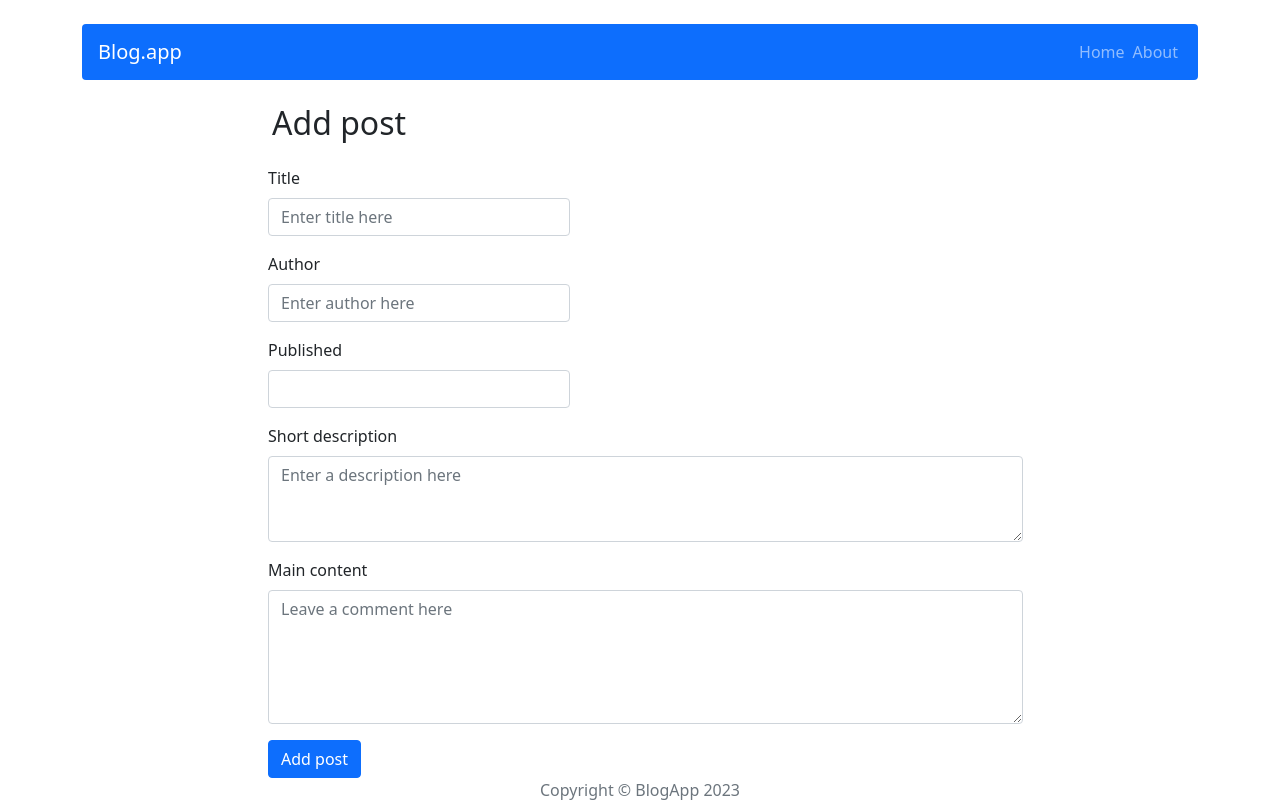
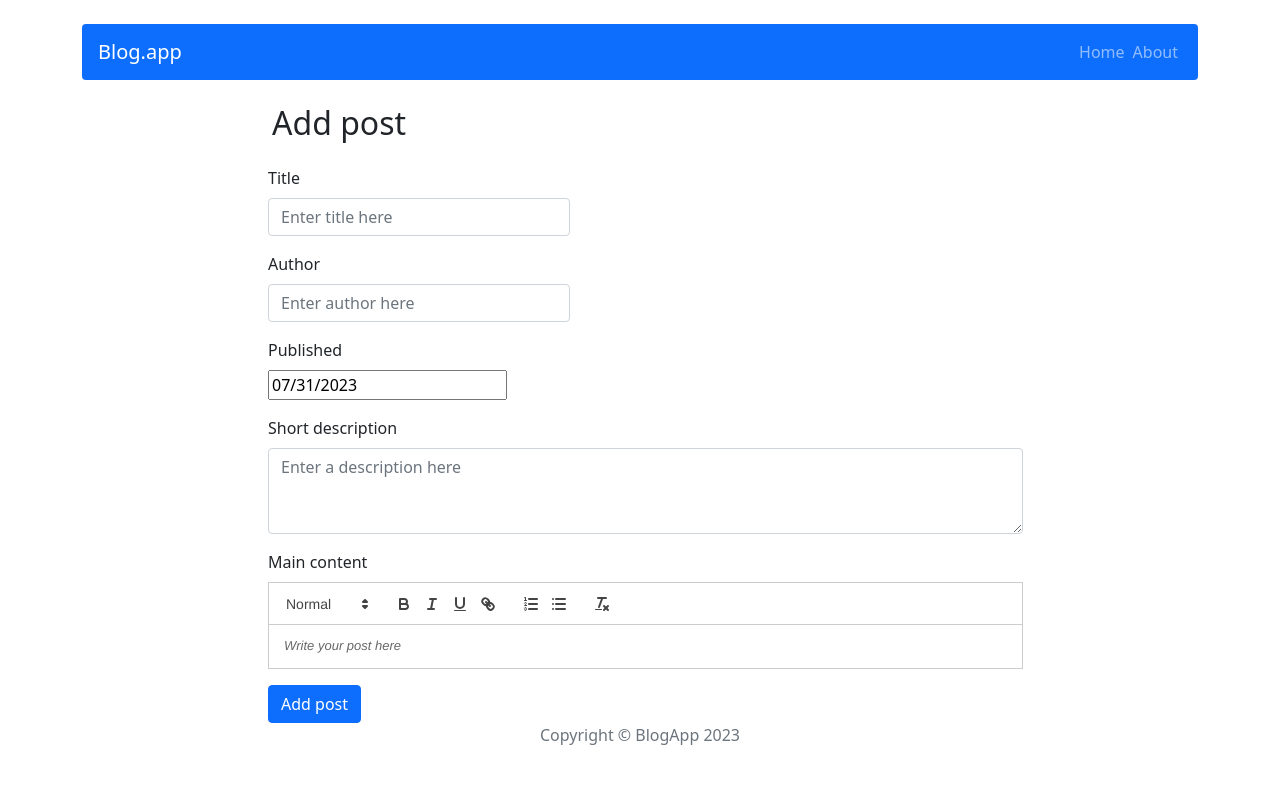
Before and after one commit to Adriannan23/react-blog, a React (Create React App) app: page /post/add in a window 1280 px wide. Built offline with nearby package versions, Linux system fonts and the light colour scheme.

Commit message:
add datepicker

```diff
--- a/package.json
+++ b/package.json
@@ -10,7 +10,9 @@
     "http-server": "^14.1.1",
     "react": "^18.2.0",
     "react-bootstrap": "2.8.0",
+    "react-datepicker": "^4.3.0",
     "react-dom": "^18.2.0",
+    "react-quill": "^2.0.0",
     "react-redux": "8.1.2",
     "react-router-dom": "6.15.0",
     "react-scripts": "5.0.1",
--- a/src/components/features/Articles/Articles.js
+++ b/src/components/features/Articles/Articles.js
@@ -1,7 +1,7 @@
 import { useSelector } from "react-redux";
 import { selectedPosts } from "../../../redux/postsRedux";
 import { Link } from "react-router-dom";
-
+import dateToStr from "../../../utils/dateToStr";
 const Articles = props => {
 
   const posts = useSelector(selectedPosts);
@@ -13,7 +13,7 @@ const Articles = props => {
           <div className="border p-3">
             <h3>{post.title}</h3>
             <p><b>Author: </b>{post.author}</p>
-            <p><b>Published: </b>{post.publishedDate}</p>
+            <p><b>Published: </b>{dateToStr(post.publishedDate)}</p>
             <div>{post.shortDescription}</div>
             <button type="button" className="btn btn-primary mt-3">
               <Link to={`/post/${post.id}`} className="text-light text-decoration-none">Read More</Link>
--- a/src/components/features/PostForm/PostForm.js
+++ b/src/components/features/PostForm/PostForm.js
@@ -2,6 +2,10 @@ import PropTypes from 'prop-types';
 import { useState } from 'react';
 import Form from 'react-bootstrap/Form';
 import Button from 'react-bootstrap/Button';
+import ReactQuill from 'react-quill';
+import 'react-quill/dist/quill.snow.css';
+import DatePicker from "react-datepicker";
+import 'react-datepicker/dist/react-datepicker.css';
 
 const PostForm = ({ action, actionText, ...props }) => {
 
@@ -40,10 +44,10 @@ const PostForm = ({ action, actionText, ...props }) => {
           </Form.Group>
           <Form.Group className="mb-3 col-4" controlId="exampleForm.ControlInput1" >
             <Form.Label>Published</Form.Label>
-            <Form.Control
-              type="text"
-              value={publishedDate}
-              onChange={(e) => setPublishedDate(e.target.value)} />
+            <DatePicker
+              selected={publishedDate ? new Date(publishedDate) : new Date()}
+              onChange={(date) => setPublishedDate(date)}
+            />
           </Form.Group>
           <Form.Group className="mb-3  col-10" controlId="exampleForm.ControlTextarea1" >
             <Form.Label>Short description</Form.Label>
@@ -55,9 +59,7 @@ const PostForm = ({ action, actionText, ...props }) => {
           </Form.Group>
           <Form.Group className="mb-3 col-10" controlId="exampleForm.ControlTextarea1" >
             <Form.Label>Main content</Form.Label>
-            <Form.Control as="textarea" rows={5}
-              value={content} placeholder="Leave a comment here"
-              onChange={(e) => setContent(e.target.value)} />
+            <ReactQuill theme="snow" onChange={setContent} placeholder='Write your post here' />
           </Form.Group>
 
           <Button
@@ -77,7 +79,7 @@ export default PostForm;
 PostForm.propTypes = {
   action: () => { },
   actionText: PropTypes.string,
-  publishedDate: PropTypes.string,
+  publishedDate: PropTypes.object,
   title: PropTypes.string,
   author: PropTypes.string,
   content: PropTypes.string,
--- a/src/components/pages/Post/Post.js
+++ b/src/components/pages/Post/Post.js
@@ -7,6 +7,11 @@ import { useState } from 'react';
 import Button from 'react-bootstrap/Button';
 import { useDispatch } from 'react-redux';
 import { removePost } from "../../../redux/postsRedux";
+import DatePicker from "react-datepicker";
+
+import dateToStr from "../../../utils/dateToStr";
+
+import "react-datepicker/dist/react-datepicker.css";
 
 const Post = props => {
   const href = useHref();
@@ -37,8 +42,9 @@ const Post = props => {
         <div className="col-md-5 mb-4">
           <h3>{post.title}</h3>
           <p><b>Author: </b>{post.author}</p>
-          <p><b>Published: </b>{post.publishedDate}</p>
+          <p><b>Published: </b>{dateToStr(post.publishedDate)}</p>
           <div>{post.shortDescription}</div>
+          <p dangerouslySetInnerHTML={{ __html: post.content }} />
         </div>
         <div className="col-md-4">
           <button type="button" className="btn btn-outline-info mx-2">
--- a/src/redux/initialState.js
+++ b/src/redux/initialState.js
@@ -5,7 +5,7 @@ const initialState = {
       title: 'Article title one',
       shortDescription: 'Short description of the article...',
       content: 'Main content of the article',
-      publishedDate: '02-02-2022',
+      publishedDate: new Date('02-02-2022'),
       author: 'John Doe'
     },
     {
@@ -13,7 +13,7 @@ const initialState = {
       title: 'Article title two',
       shortDescription: 'Short description of the article...',
       content: 'Main content of the article',
-      publishedDate: '02-02-2022',
+      publishedDate: new Date('02-02-2022'),
       author: 'John Doe'
     },
     {
@@ -21,7 +21,7 @@ const initialState = {
       title: 'Article title three',
       shortDescription: 'Short description of the article...',
       content: 'Main content of the article',
-      publishedDate: '02-02-2022',
+      publishedDate: new Date('02-02-2022'),
       author: 'John Doe'
     },
     {
@@ -29,7 +29,7 @@ const initialState = {
       title: 'Article title four',
       shortDescription: 'Short description of the article...',
       content: 'Main content of the article',
-      publishedDate: '02-02-2022',
+      publishedDate: new Date('02-02-2022'),
       author: 'John Doe'
     }
   ],
--- /dev/null
+++ b/src/utils/dateToStr.js
@@ -0,0 +1,6 @@
+const dateToStr = (date) => {
+  const options = { year: 'numeric', month: '2-digit', day: '2-digit' };
+  return new Date(date).toLocaleDateString(undefined, options);
+};
+
+export default dateToStr;
```
Also changed, not shown: 2 other files (tests, documents, lock files or other folders).
